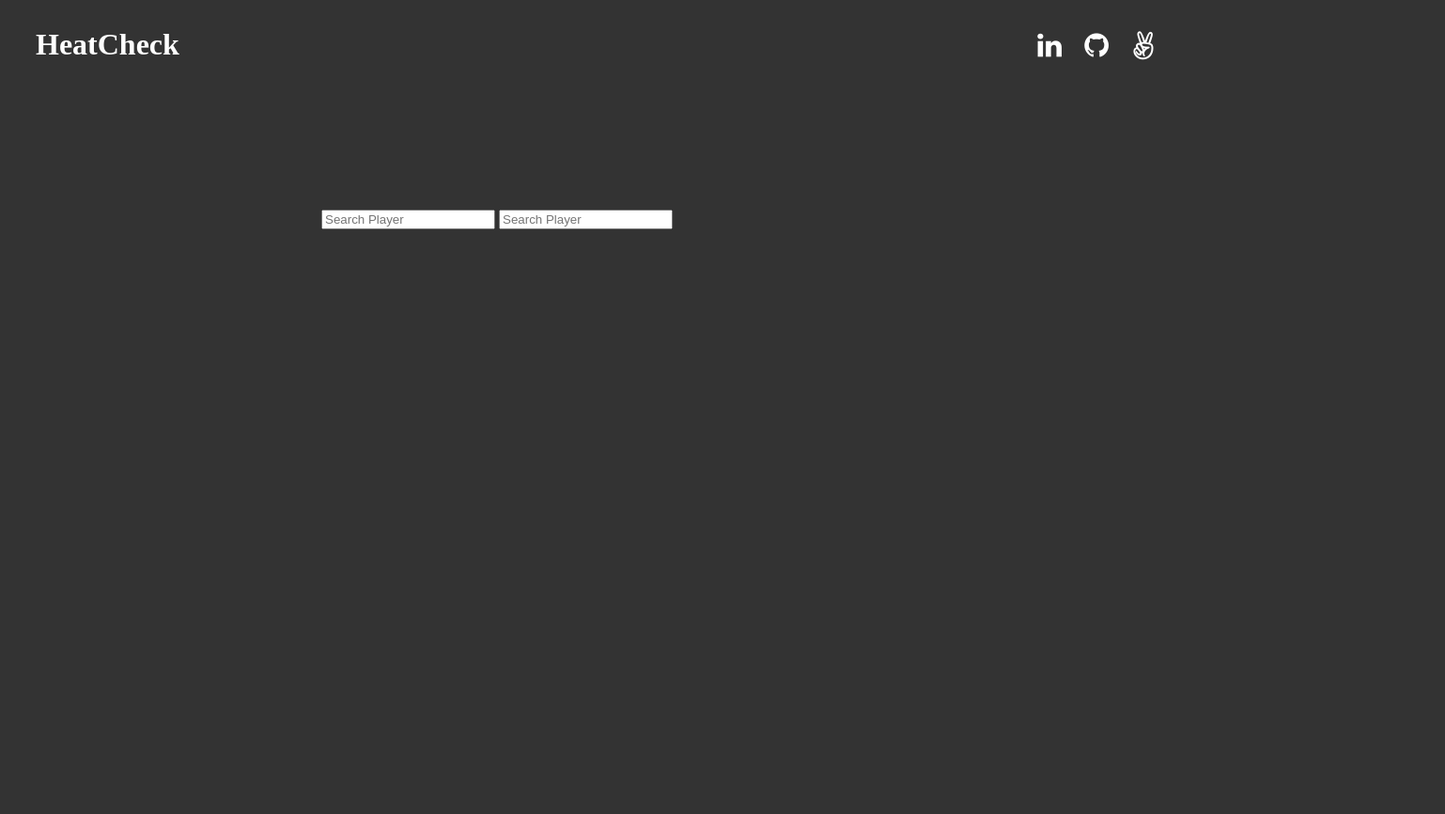
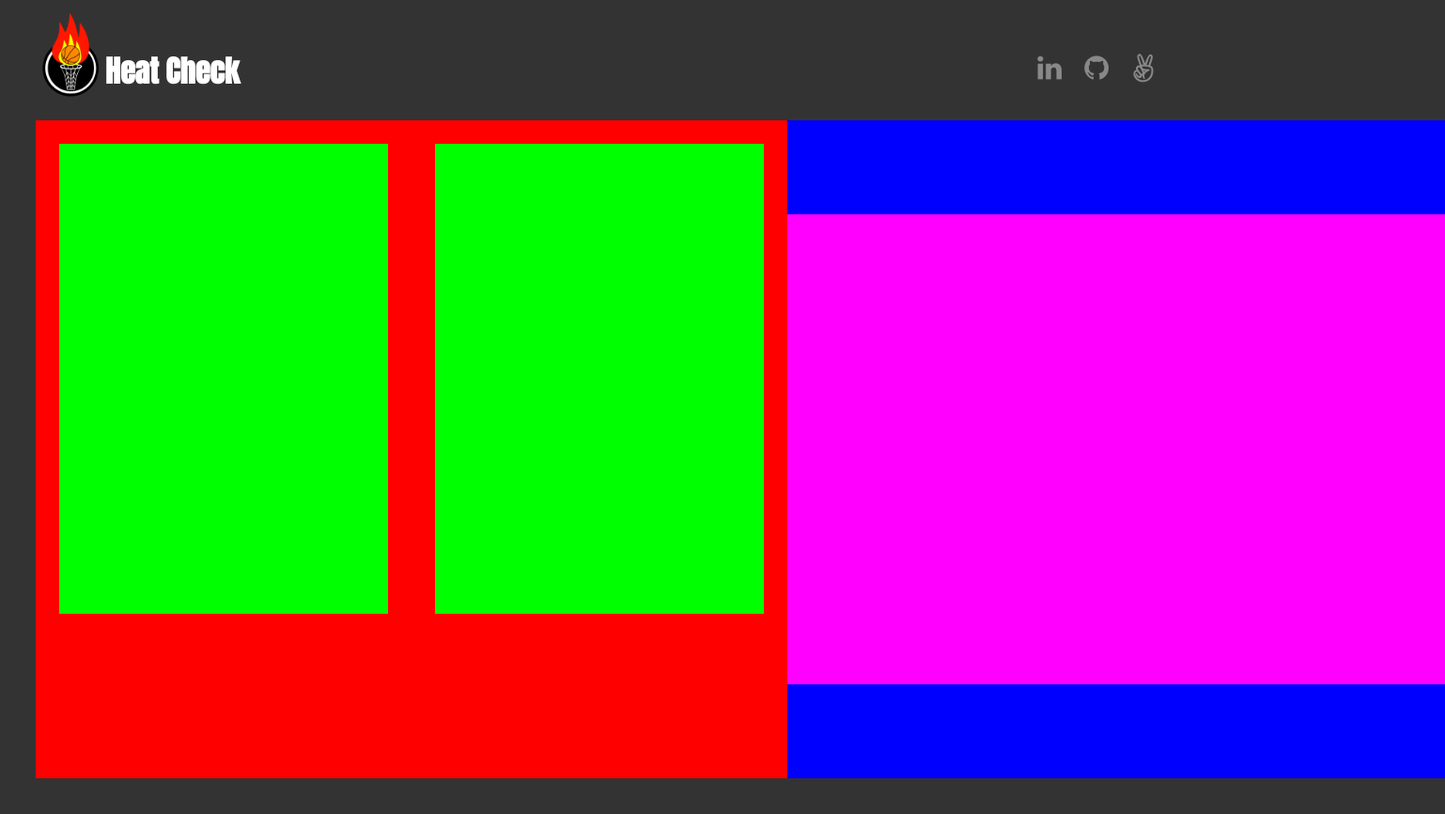
Before and after one commit to aydreeyun/heatcheck, a website built with webpack: page index.html in a window 1280 px wide. Shown: the whole page at 94% size, 1538 px wide, since content can reach past the window. Before the commit the page ends 800 px from the top, so only its background shows below. Built offline with nearby package versions, Linux system fonts and the light colour scheme.

Commit message:
styled basic layout

```diff
--- a/index.html
+++ b/index.html
@@ -7,17 +7,21 @@
     <script src="https://d3js.org/d3.v5.min.js"></script>
     <link rel="stylesheet" href="./dist/main.css">
     <link rel="stylesheet" href="https://cdnjs.cloudflare.com/ajax/libs/font-awesome/4.7.0/css/font-awesome.min.css">
-    <title>HeatCheck</title>
+    <link href="https://fonts.googleapis.com/css2?family=Anton&display=swap" rel="stylesheet">
+    <title>Heat Check</title>
   </head>
 
   <body>
     <div class="navbar">
-      <h1>HeatCheck</h1>
+      <div class="logo">
+        <img class="logo-img" src="src/images/logo.png">
+        <h1>Heat Check</h1>
+      </div>
       <div class="profile-links">
-        <a href="#">
+        <a href="https://www.linkedin.com/in/adriantaehyunkim/">
           <i class="fa fa-linkedin"></i>
         </a>
-        <a href="#">
+        <a href="https://github.com/aydreeyun/heatcheck">
           <i class="fa fa-github"></i>
         </a>
         <a href="#">
@@ -25,9 +29,18 @@
         </a>
       </div>
     </div>
-    <svg class="graph"></svg>
-    <input class="player-one-search" type="text" placeholder="Search Player">
-    <input class="player-two-search" type="text" placeholder="Search Player">
-    <div id="graph"></div>
+    <div class="main-content">
+      <div class="player-compare">
+        <div class="player-one">
+
+        </div>
+        <div class="player-two">
+
+        </div>
+      </div>
+      <div class="graph-area">
+        <svg id="graph"></svg>
+      </div>
+    </div>
   </body>
 </html>
--- a/src/data/career.csv
+++ b/src/data/career.csv
@@ -9,6 +9,5 @@ James Harden,SG,6’5,25.1,5.3,6.3,1.6,0.5,3.7
 LeBron James,SF,6’9,27.1,7.4,7.4,1.6,0.8,3.5
 Michael Jordan,SG,6’6,30.1,6.2,5.3,2.3,0.8,2.7
 Kawhi Leonard,SF,6’7,18.6,6.4,2.7,1.8,0.7,1.6
-Shaquille O’Neal,C,7’1,23.7,10.9,2.5,0.6,2.3,2.7
 Chris Paul,PG,6’1,18.5,4.5,9.5,2.2,0.1,2.4
 Russell Westbrook,PG,6’3,23.2,7.1,8.3,1.8,0.3,4.1
--- a/src/scripts/search.js
+++ b/src/scripts/search.js
@@ -1,44 +1,6 @@
 document.addEventListener('DOMContentLoaded', () => {
-  const searchOne = document.querySelector('.player-one-search');
-  const searchTwo = document.querySelector('.player-two-search');
+  const playerOne = document.querySelector(".player-one");
+  const playerTwo = document.querySelector(".player-two");
 
-  const loadPlayers = (name) => {
-    fetch(`https://www.balldontlie.io/api/v1/players?search=${name}`)
-      .then(res => res.json())
-      // .then(data => )
-      // .enter()
-      // .append('button')
-      // .text(`${el.first_name} ${el.last_name}`)
-      //       .on('click', () => {
-      //         fetch(`https://www.balldontlie.io/api/v1/season_averages?season=2018&player_ids[]=${el.id}`)
-      //           .then(res => res.json())
-      //           .then(data => {
-      //             console.log(data)
-      //             d3.select('body')
-      //               .append('p')
-      //               .text(`${data.data[0].pts} ${data.data[0].reb} ${data.data[0].ast}`)
-      //           });
-      .then(data => {
-        console.log(data)
-        data.data.forEach(el => {
-          d3.select('body')
-            .append('button')
-            .text(`${el.first_name} ${el.last_name}`)
-            .on('click', () => {
-              fetch(`https://www.balldontlie.io/api/v1/season_averages?season=2018&player_ids[]=${el.id}`)
-                .then(res => res.json())
-                .then(data => {
-                  console.log(data)
-                  d3.select('body')
-                    .append('p')
-                    .text(`${data.data[0].pts} ${data.data[0].reb} ${data.data[0].ast}`)
-                });
-            })
-        })
-      })
-  };
-
-  searchOne.addEventListener('keyup', (e) => {
-    loadPlayers(e.target.value)
-  })
+  // d3.csv()
 })
--- a/src/styles/index.scss
+++ b/src/styles/index.scss
@@ -1,13 +1,27 @@
 body {
   background: #333;
   color: white;
-  padding: 0 30px;
+  padding: 0 30px 30px 30px;
+  font-family: 'Anton', sans-serif;
 }
 
 .navbar {
   display: flex;
   justify-content: space-between;
   align-items: center;
+}
+
+.logo {
+  display: flex;
+  align-items: center;
+}
+
+.logo h1 {
+  margin: 35px 0 0 0;
+}
+
+.logo-img {
+  height: 100px;
 }
 
 .profile-links {
@@ -18,15 +32,48 @@ body {
 }
 
 .profile-links a {
-  color: white;
+  color: #888;
   width: 100%;
   height: 100%;
-  display: flex;
-  justify-content: center;
-  align-items: center;
   text-decoration: none;
+  text-align: center;
+  margin: 15px 0 0 0;
 }
 
-.profile-links a:active {
-  outline: none;
+.profile-links a:hover {
+  color: white;
 }
+
+.main-content {
+  display: flex;
+  height: 700px;
+  margin-top: 20px;
+}
+
+.player-compare {
+  display: flex;
+  justify-content: space-around;
+  width: 800px;
+  background: red;
+}
+
+.player-one, .player-two {
+  height: 500px;
+  width: 350px;
+  margin: 25px;
+  background: lime;
+}
+
+.graph-area {
+  width: 800px;
+  background: blue;
+  display: flex;
+  align-items: center;
+  justify-content: center;
+}
+
+#graph {
+  height: 500px;
+  width: 700px;
+  background: fuchsia;
+}
```
Also changed, not shown: src/data/oneal.csv (deleted, +0 -22 lines), dist/images/logo.png (added), dist/main.css, dist/main.js, src/images/cp3.png (added), src/images/davis.png (added), src/images/giannis.png (added), src/images/harden.png (added), src/images/jordan.png (added), src/images/kawhi.png (added), src/images/kd.png (added), src/images/kobe2.png (added), src/images/lebron.png (added), src/images/logo.png (added), 3 more files, 1 other file.
